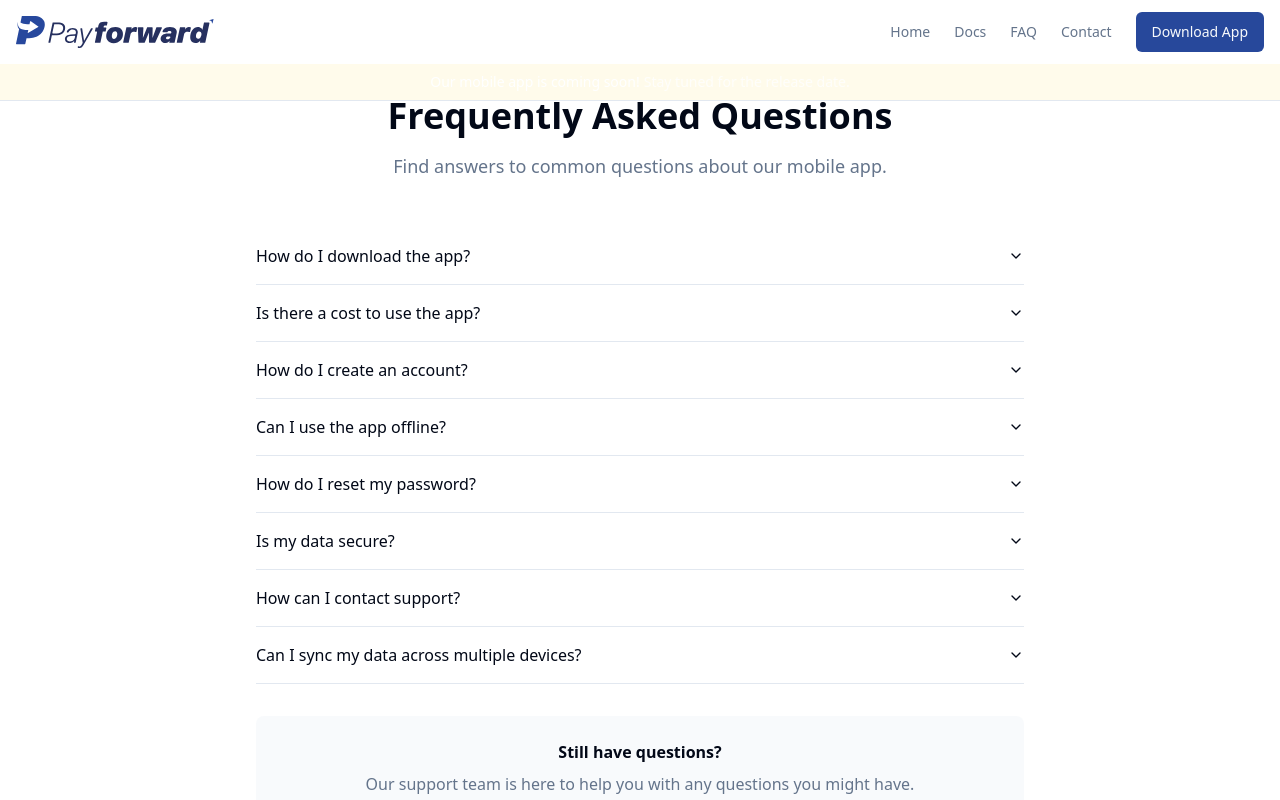
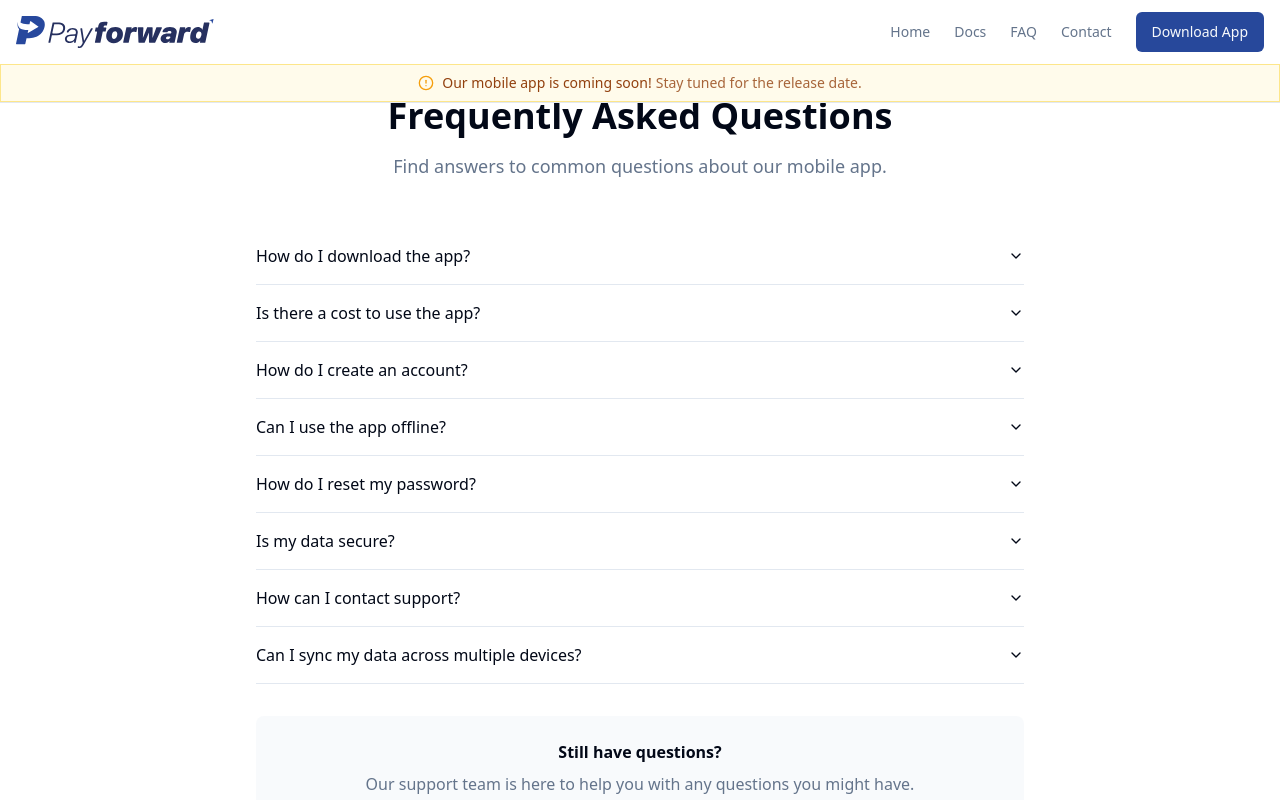
Before and after one commit to samirg1/payforward-web, a React (Vite) app: page /faq in a window 1280 px wide. Shown: the top 800 px of the page. Built offline with nearby package versions, Linux system fonts and the light colour scheme.

Commit message:
Fix: Style ComingSoonBanner
Update the ComingSoonBanner component to match the style of the DownloadDialog alert.

```diff
--- a/src/components/ComingSoonBanner.tsx
+++ b/src/components/ComingSoonBanner.tsx
@@ -1,13 +1,17 @@
 
 import React from "react";
+import { AlertCircle } from "lucide-react";
 
 const ComingSoonBanner = () => {
   return (
-    <div className="bg-amber-50 border-amber-200 text-white py-2 text-center text-sm">
-      <p className="font-medium">
-        Our mobile app is coming soon!
-        <span className="ml-1 opacity-80">Stay tuned for the release date.</span>
-      </p>
+    <div className="bg-amber-50 border border-amber-200 p-2 text-center text-sm">
+      <div className="flex items-center justify-center">
+        <AlertCircle className="h-4 w-4 text-amber-500 mr-2" />
+        <p className="text-amber-800">
+          <span className="font-medium">Our mobile app is coming soon!</span>
+          <span className="ml-1 opacity-80">Stay tuned for the release date.</span>
+        </p>
+      </div>
     </div>
   );
 };
```
